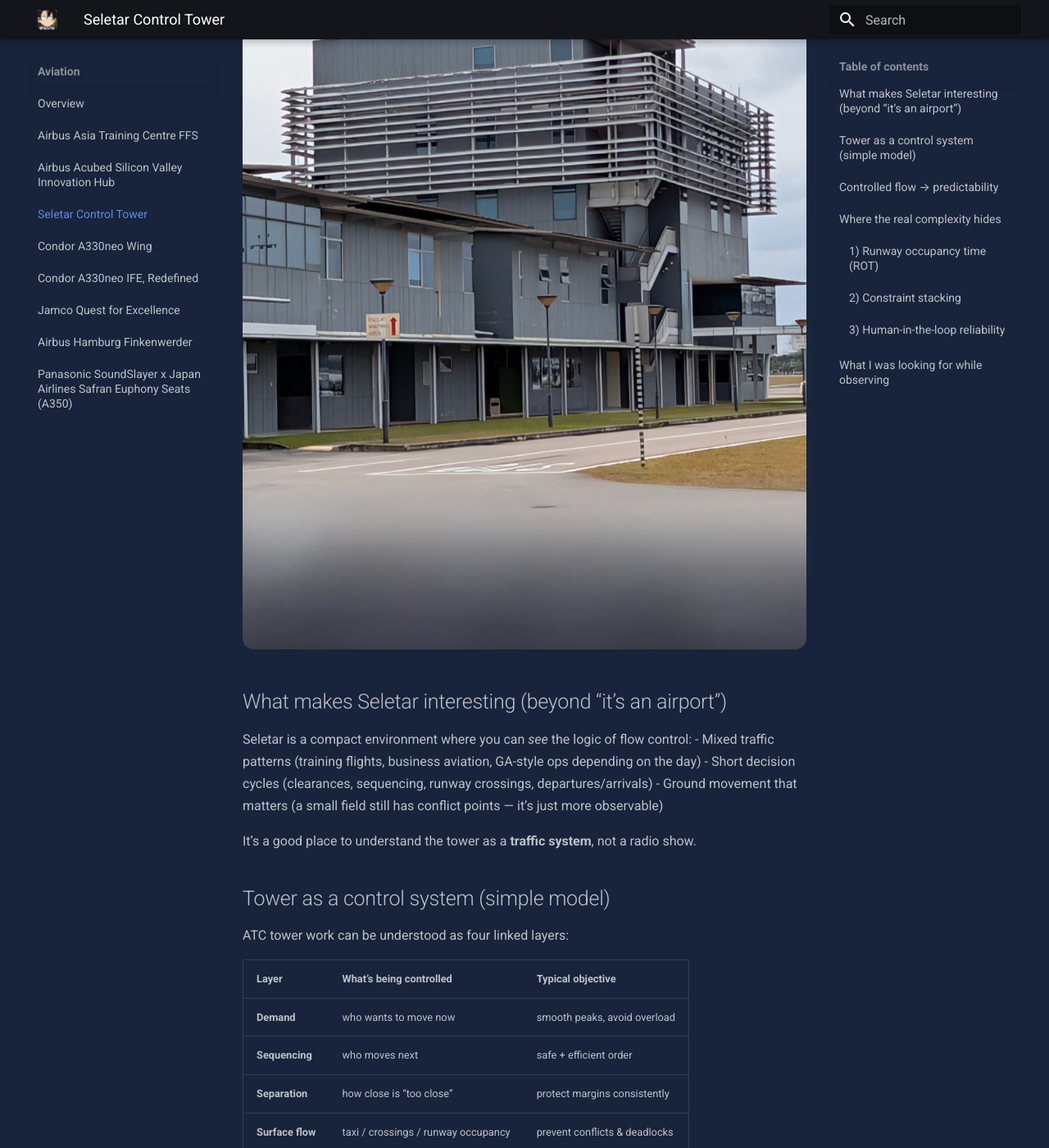
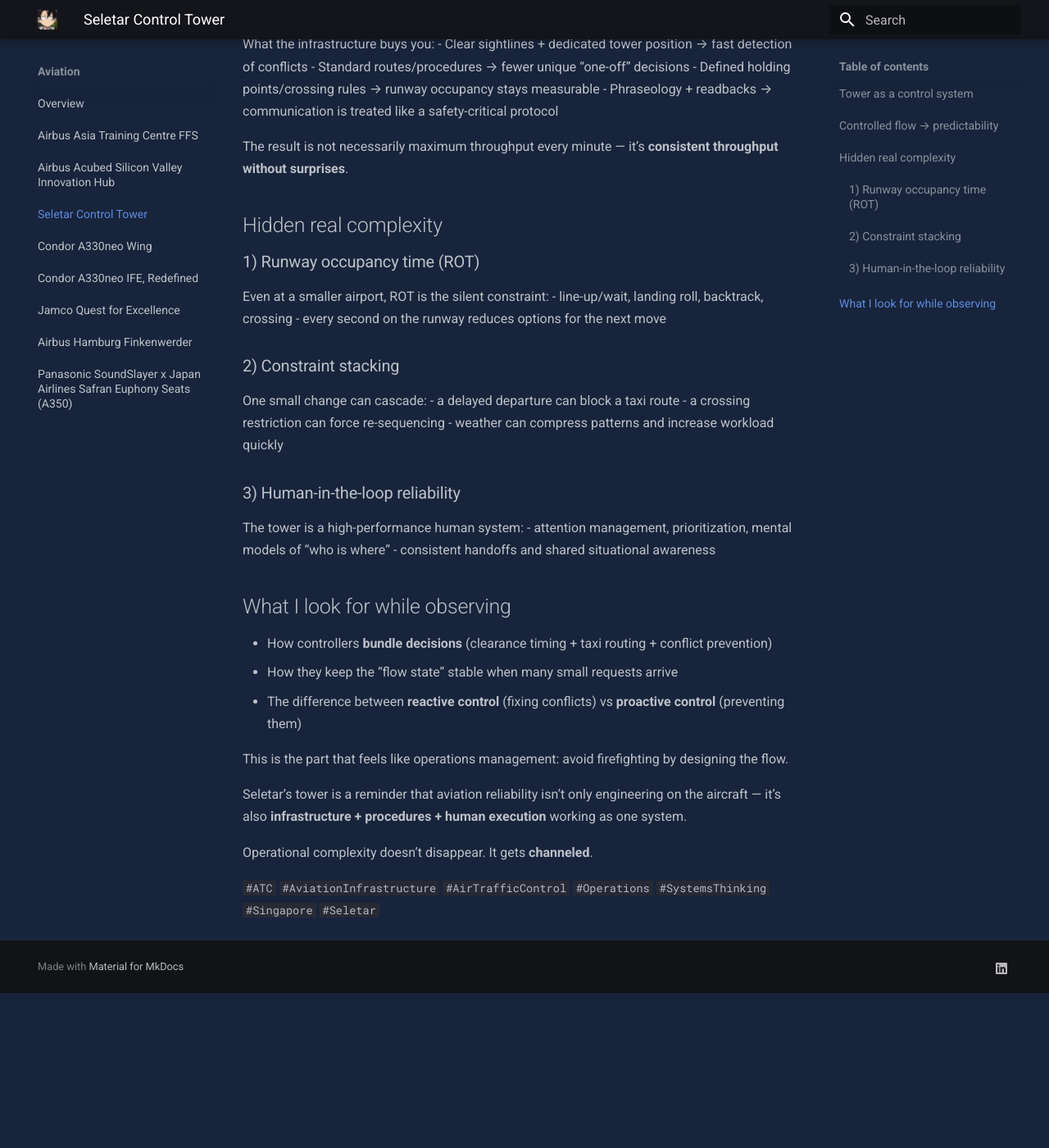
Before and after one commit to alvvvli/alvin-site, an MkDocs documentation site: the page built from docs/aviation/sel.md, in a window 1280 px wide and 1400 px high, scrolled down 1384 px. Shown: the whole window at 82% size. Built offline with MkDocs 1.6.1 and Material for MkDocs 9.7.7, drawn with Linux system fonts in a browser that asks for light colours; after the commit the page ends 2595 px from its top, so only the background shows below that; some of the changed text lies outside the part shown.

Commit message:
Update sel.md

```diff
--- a/docs/aviation/sel.md
+++ b/docs/aviation/sel.md
@@ -1,15 +1,13 @@
 # ✈️ Seletar ATC Tower (Singapore): turning complexity into controlled flow
 
-A good tower is basically **real-time operations engineering**: multiple moving assets, tight constraints, and zero room for ambiguity — yet the output feels calm and predictable.
+A good tower = **real-time operations engineering**: multiple moving assets, tight constraints, and zero room for ambiguity — yet the output feels calm and predictable.
 
 <p align="center">
   <img src="/alvin-site/JPG_VID/sel1.jpeg"
-       style="max-width:820px;width:100%;border-radius:14px">
+       style="max-width:300px;width:100%;border-radius:14px">
   <img src="/alvin-site/JPG_VID/sel2.jpeg"
-       style="max-width:820px;width:100%;border-radius:14px">
+       style="max-width:300px;width:100%;border-radius:14px">
 </p>
-
-## What makes Seletar interesting (beyond “it’s an airport”)
 
 Seletar is a compact environment where you can *see* the logic of flow control:
 - Mixed traffic patterns (training flights, business aviation, GA-style ops depending on the day)
@@ -18,9 +16,9 @@
 
 It’s a good place to understand the tower as a **traffic system**, not a radio show.
 
-## Tower as a control system (simple model)
+## Tower as a control system
 
-ATC tower work can be understood as four linked layers:
+ATC tower work can be understood as 4 linked layers:
 
 | Layer | What’s being controlled | Typical objective |
 |---|---|---|
@@ -41,7 +39,7 @@
 
 The result is not necessarily maximum throughput every minute — it’s **consistent throughput without surprises**.
 
-## Where the real complexity hides
+## Hidden real complexity
 
 ### 1) Runway occupancy time (ROT)
 Even at a smaller airport, ROT is the silent constraint:
@@ -59,7 +57,7 @@
 - attention management, prioritization, mental models of “who is where”
 - consistent handoffs and shared situational awareness
 
-## What I was looking for while observing
+## What I look for while observing
 
 - How controllers **bundle decisions** (clearance timing + taxi routing + conflict prevention)
 - How they keep the “flow state” stable when many small requests arrive
```
